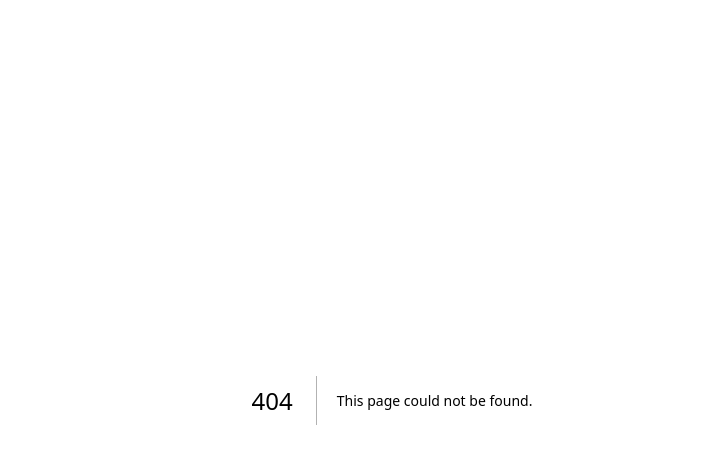
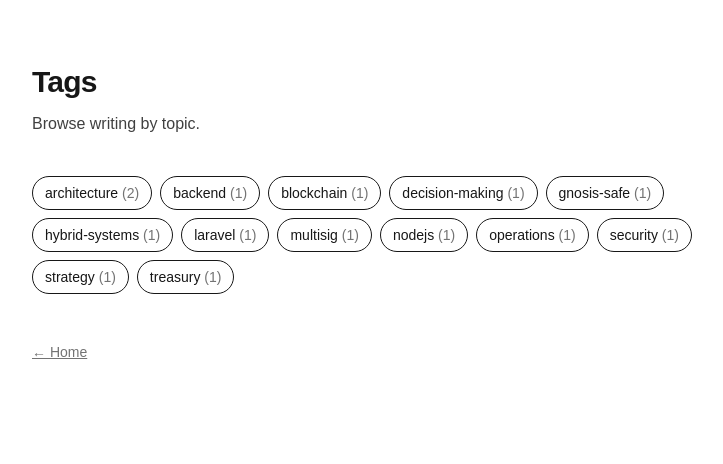
Before and after one commit to AsciencioAlex/alexayekha-site, a Next.js app: page /tags in a window 1280 px wide. Before the commit this address had no page. Shown: the top 464 px of the page, without its empty margins (248-971 px from the left). Built offline with nearby package versions, Linux system fonts and the light colour scheme.

Commit message:
Add tags pages + RSS feed with tag chips on posts

```diff
--- /dev/null
+++ b/app/tags/[tag]/page.tsx
@@ -0,0 +1,48 @@
+import Link from "next/link";
+import { notFound } from "next/navigation";
+import { getAllTags, getPostsByTag, slugToTag, tagToSlug } from "@/lib/tags";
+
+export function generateStaticParams() {
+  // build all tag pages at export time
+  return getAllTags().map((t) => ({ tag: tagToSlug(t) }));
+}
+
+export default async function TagPage({ params }: { params: Promise<{ tag: string }> }) {
+  const { tag: tagSlug } = await params;
+  const allTags = getAllTags();
+  const tag = slugToTag(tagSlug, allTags);
+  if (!tag) notFound();
+
+  const posts = getPostsByTag(tag);
+
+  return (
+    <main className="mx-auto max-w-3xl px-6 py-16">
+      <header className="space-y-3">
+        <h1 className="text-3xl font-semibold tracking-tight">Tag: {tag}</h1>
+        <p className="text-neutral-700">{posts.length} post(s)</p>
+      </header>
+
+      <section className="mt-10 space-y-4">
+        {posts.map((p) => (
+          <Link
+            key={p.slug}
+            href={`/writing/${p.slug}`}
+            className="block rounded-xl border p-4 hover:bg-neutral-50"
+          >
+            <div className="text-sm text-neutral-500">
+              {p.category ? `${p.category} • ` : ""}{p.date}
+            </div>
+            <div className="font-medium">{p.title}</div>
+            {p.summary ? <div className="mt-1 text-sm text-neutral-600">{p.summary}</div> : null}
+          </Link>
+        ))}
+      </section>
+
+      <footer className="mt-12 text-sm text-neutral-500 flex gap-4">
+        <Link className="underline" href="/tags">All tags</Link>
+        <Link className="underline" href="/writing">Writing</Link>
+        <Link className="underline" href="/">Home</Link>
+      </footer>
+    </main>
+  );
+}
--- /dev/null
+++ b/app/tags/page.tsx
@@ -0,0 +1,31 @@
+import Link from "next/link";
+import { getAllTags, tagToSlug, getPostsByTag } from "@/lib/tags";
+
+export default function TagsPage() {
+  const tags = getAllTags();
+
+  return (
+    <main className="mx-auto max-w-3xl px-6 py-16">
+      <header className="space-y-3">
+        <h1 className="text-3xl font-semibold tracking-tight">Tags</h1>
+        <p className="text-neutral-700">Browse writing by topic.</p>
+      </header>
+
+      <section className="mt-10 flex flex-wrap gap-2">
+        {tags.map((t) => (
+          <Link
+            key={t}
+            href={`/tags/${tagToSlug(t)}`}
+            className="rounded-full border px-3 py-1.5 text-sm hover:bg-neutral-50"
+          >
+            {t} <span className="text-neutral-500">({getPostsByTag(t).length})</span>
+          </Link>
+        ))}
+      </section>
+
+      <footer className="mt-12 text-sm text-neutral-500">
+        <Link className="underline" href="/">← Home</Link>
+      </footer>
+    </main>
+  );
+}
--- a/app/writing/[slug]/page.tsx
+++ b/app/writing/[slug]/page.tsx
@@ -3,6 +3,7 @@
 import fs from "fs";
 import { compileMDX } from "next-mdx-remote/rsc";
 import { getAllPosts, getPostBySlug } from "@/lib/posts";
+import { tagToSlug } from "@/lib/tags";
 
 // Required for static export: prebuild all routes
 export function generateStaticParams() {
@@ -56,6 +57,19 @@
         {meta.summary ? (
           <p className="text-neutral-700 leading-relaxed">{meta.summary}</p>
         ) : null}
+        {meta.tags && meta.tags.length > 0 ? (
+          <div className="flex flex-wrap gap-2 pt-2">
+            {meta.tags.map((tag) => (
+              <Link
+                key={tag}
+                href={`/tags/${tagToSlug(tag)}`}
+                className="rounded-full border px-2.5 py-1 text-xs hover:bg-neutral-50"
+              >
+                {tag}
+              </Link>
+            ))}
+          </div>
+        ) : null}
       </header>
 
       <article className="prose prose-neutral mt-10 max-w-none">
--- a/app/writing/page.tsx
+++ b/app/writing/page.tsx
@@ -10,6 +10,10 @@
         <p className="text-neutral-700">
           High-signal notes on applied AI, blockchain infrastructure, and executive engineering.
         </p>
+        <div className="flex gap-4 text-sm">
+          <a className="underline text-neutral-600" href="/rss.xml">RSS</a>
+          <Link className="underline text-neutral-600" href="/tags">Tags</Link>
+        </div>
       </header>
 
       <section className="mt-10 space-y-4">
--- /dev/null
+++ b/lib/tags.ts
@@ -0,0 +1,28 @@
+import { getAllPosts, PostMeta } from "./posts";
+
+export function tagToSlug(tag: string) {
+  return encodeURIComponent(tag.trim().toLowerCase().replace(/\s+/g, "-"));
+}
+
+export function slugToTag(slug: string, allTags: string[]) {
+  const normalized = decodeURIComponent(slug).trim().toLowerCase();
+  // match by slug form
+  const found = allTags.find((t) => tagToSlug(t) === normalized);
+  return found ?? null;
+}
+
+export function getAllTags() {
+  const posts = getAllPosts();
+  const set = new Set<string>();
+
+  for (const p of posts) {
+    for (const t of p.tags ?? []) set.add(t);
+  }
+
+  return Array.from(set).sort((a, b) => a.localeCompare(b));
+}
+
+export function getPostsByTag(tag: string): PostMeta[] {
+  const posts = getAllPosts();
+  return posts.filter((p) => (p.tags ?? []).includes(tag));
+}
--- a/package.json
+++ b/package.json
@@ -4,6 +4,7 @@
   "private": true,
   "scripts": {
     "dev": "next dev",
+    "prebuild": "node scripts/generate-rss.mjs",
     "build": "next build",
     "start": "next start",
     "lint": "eslint"
--- /dev/null
+++ b/scripts/generate-rss.mjs
@@ -0,0 +1,88 @@
+import fs from "fs";
+import path from "path";
+import matter from "gray-matter";
+
+const siteUrl = "https://alexayekha.tech";
+const siteTitle = "Alex Ayekha";
+const siteDescription =
+  "CTO • MSc IT Candidate • Applied AI & Blockchain Infrastructure. Writing on systems, cryptography, and real-world engineering.";
+
+const contentDir = path.join(process.cwd(), "content", "writing");
+const outPath = path.join(process.cwd(), "public", "rss.xml");
+
+function xmlEscape(str = "") {
+  return String(str)
+    .replaceAll("&", "&amp;")
+    .replaceAll("<", "&lt;")
+    .replaceAll(">", "&gt;")
+    .replaceAll('"', "&quot;")
+    .replaceAll("'", "&apos;");
+}
+
+function toRfc2822(dateStr) {
+  // expects YYYY-MM-DD
+  const d = new Date(`${dateStr}T00:00:00Z`);
+  return d.toUTCString();
+}
+
+function getPosts() {
+  if (!fs.existsSync(contentDir)) return [];
+
+  const files = fs.readdirSync(contentDir).filter((f) => f.endsWith(".mdx"));
+  const posts = files.map((file) => {
+    const slug = file.replace(/\.mdx$/, "");
+    const full = path.join(contentDir, file);
+    const raw = fs.readFileSync(full, "utf8");
+    const { data } = matter(raw);
+
+    return {
+      slug,
+      title: data.title ?? slug,
+      date: data.date ?? "1970-01-01",
+      summary: data.summary ?? "",
+    };
+  });
+
+  posts.sort((a, b) => (a.date < b.date ? 1 : -1));
+  return posts;
+}
+
+function buildRss(posts) {
+  const items = posts
+    .map((p) => {
+      const link = `${siteUrl}/writing/${p.slug}/`;
+      return `
+  <item>
+    <title>${xmlEscape(p.title)}</title>
+    <link>${xmlEscape(link)}</link>
+    <guid isPermaLink="true">${xmlEscape(link)}</guid>
+    <pubDate>${xmlEscape(toRfc2822(p.date))}</pubDate>
+    <description>${xmlEscape(p.summary)}</description>
+  </item>`;
+    })
+    .join("\n");
+
+  return `<?xml version="1.0" encoding="UTF-8" ?>
+<rss version="2.0">
+<channel>
+  <title>${xmlEscape(siteTitle)}</title>
+  <link>${xmlEscape(siteUrl)}</link>
+  <description>${xmlEscape(siteDescription)}</description>
+  <language>en</language>
+  <lastBuildDate>${new Date().toUTCString()}</lastBuildDate>
+${items}
+</channel>
+</rss>`;
+}
+
+function main() {
+  const posts = getPosts();
+  const rss = buildRss(posts);
+
+  fs.mkdirSync(path.dirname(outPath), { recursive: true });
+  fs.writeFileSync(outPath, rss, "utf8");
+
+  console.log(`✅ RSS generated: ${outPath} (${posts.length} posts)`);
+}
+
+main();
```
Also changed, not shown: 2 other files (tests, documents, lock files or other folders).
